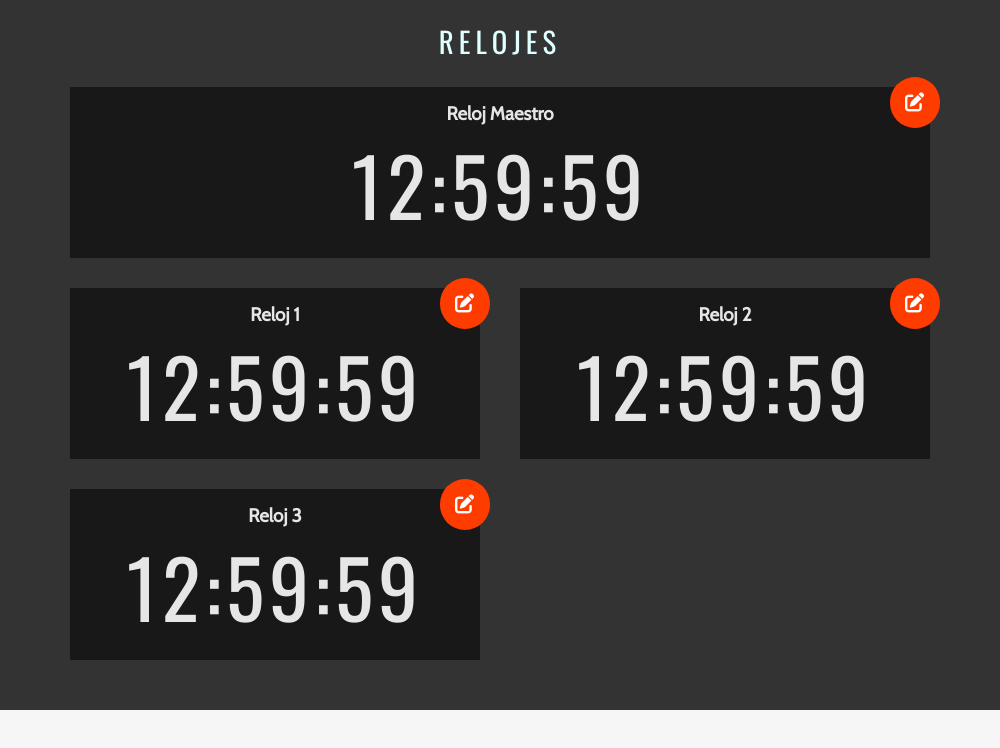
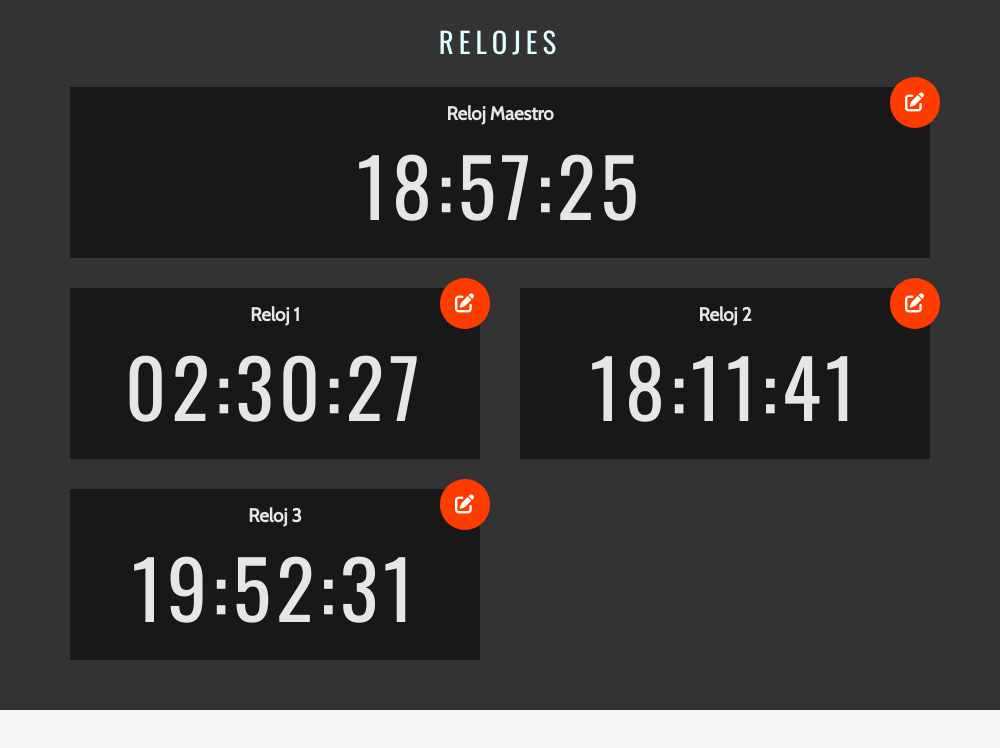
Before and after one commit to RicentCB/SDpractica2, an Electron app: page index.html in a window 1000 px wide. Drawn offline with nearby package versions, Linux system fonts and the light colour scheme.

Commit message:
[ADD] Funcion actualizar interfaz

```diff
--- a/index.html
+++ b/index.html
@@ -56,17 +56,17 @@
 
         <div class="row-flex-container">
             <!-- Reloj 1 -->
-            <div class="clock" id="clock-1">
+            <div class="clock" id="clock-m">
                 <h3>Reloj Maestro</h3>
                 <a href="#" class="btn-float edit-clock">
                     <i class="fas fa-edit"></i>
                 </a>
                 <div class="content-info">
-                    <h1 class="hours">12</h1>
+                    <h1 class="hours"></h1>
                     <h1 class="dots">:</h1>
-                    <h1 class="mins">59</h1>
+                    <h1 class="mins"></h1>
                     <h1 class="dots">:</h1>
-                    <h1 class="secs">59</h1>
+                    <h1 class="secs"></h1>
                 </div>
             </div>
         </div>
@@ -100,9 +100,9 @@
                 </div>
             </div>
         </div>
-        <div class="row-flex-container" id="clock-3">
+        <div class="row-flex-container">
             <!-- Reloj 3 -->
-            <div class="clock">
+            <div class="clock" id="clock-3">
                 <h3>Reloj 3</h3>
                 <a href="#" class="btn-float edit-clock">
                     <i class="fas fa-edit"></i>
--- a/js/clock.js
+++ b/js/clock.js
@@ -7,24 +7,19 @@ class Clock{
     get hour(){
         if(this._hour.toString().length < 2)
             return `0${this._hour}`;
+        return this._hour;
     }
     get min(){
         if(this._min.toString().length < 2)
             return `0${this._min}`;
+        return this._min;
     }
     get sec(){
         if(this._sec.toString().length < 2)
             return `0${this._sec}`;
+        return this._sec;
     }
-    set hour(newHour){
-        this._hour = newHour;
-    }
-    set min(newMin){
-        this._min = newMin;
-    }
-    set sec(newSec){
-        this._sec = newSec;
-    }
+
 
     increment(){
         this._sec += 1;
--- a/js/index.js
+++ b/js/index.js
@@ -18,18 +18,40 @@ const incrementClocks = ()=>{
     clock3.increment();
 }
 
+
+//Inicializar Relojes
+initClocks();
 $(document).ready(function(){
-    //Inicializar Relojes
-    initClocks();
 
     console.log(clockM)
     console.log(clock1)
     console.log(clock2)
     console.log(clock3)
 
-
-    let interval1 = 1000;
-    setInterval(clock1.increment(), interval1);
+    updateInteface();
+    // let interval1 = 1000;
+    // setInterval(clock1.increment(), interval1);
 
 
 })
+const updateInteface = ()=>{
+    //Reloj Maestro
+    let domClockM = $(".clock#clock-m")
+    domClockM.find("h1.hours").html(clockM.hour);
+    domClockM.find("h1.mins").html(clockM.min);
+    domClockM.find("h1.secs").html(clockM.sec);
+    //Reloj 1
+    let domClock1 = $(".clock#clock-1")
+    domClock1.find("h1.hours").html(clock1.hour);
+    domClock1.find("h1.mins").html(clock1.min);
+    domClock1.find("h1.secs").html(clock1.sec);
+    //Reloj 2
+    let domClock2 = $(".clock#clock-2")
+    domClock2.find("h1.hours").html(clock2.hour);
+    domClock2.find("h1.mins").html(clock2.min);
+    domClock2.find("h1.secs").html(clock2.sec);
+    let domClock3 = $(".clock#clock-3")
+    domClock3.find("h1.hours").html(clock3.hour);
+    domClock3.find("h1.mins").html(clock3.min);
+    domClock3.find("h1.secs").html(clock3.sec);
+}
```
